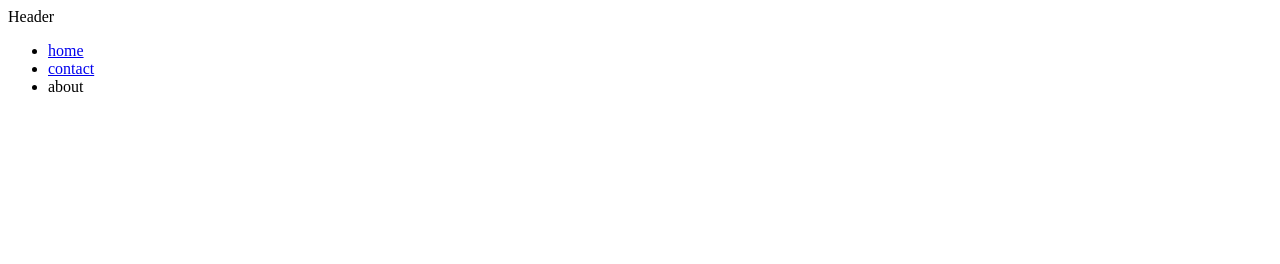
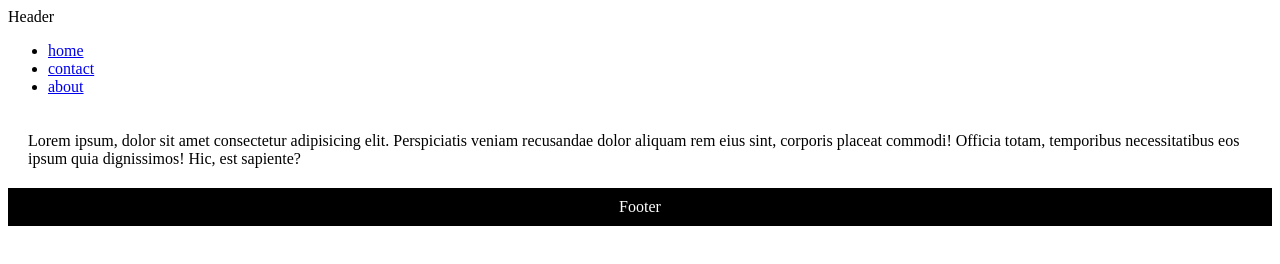
Before and after one commit to CC14repos/3750708-WebDevFinalExam, a plain HTML site: page index.html in a window 1280 px wide. Drawn offline with Linux system fonts and the light colour scheme.

Commit message:
few changes

```diff
--- a/index.html
+++ b/index.html
@@ -12,8 +12,13 @@
             <ul>
                 <li><a href="home">home</a></li>
                 <li><a href="contact">contact</a></li>
-                <li><a href="about"></a>about</li>
+                <li><a href="about">about</a></li>
             </ul>
+
+        <main class="main">
+            Lorem ipsum, dolor sit amet consectetur adipisicing elit. Perspiciatis veniam recusandae dolor aliquam rem eius sint, corporis placeat commodi! Officia totam, temporibus necessitatibus eos ipsum quia dignissimos! Hic, est sapiente?
+        </main>
+        <footer class="footer">Footer</footer>
         </nav>
     </header>
 </body>
```
